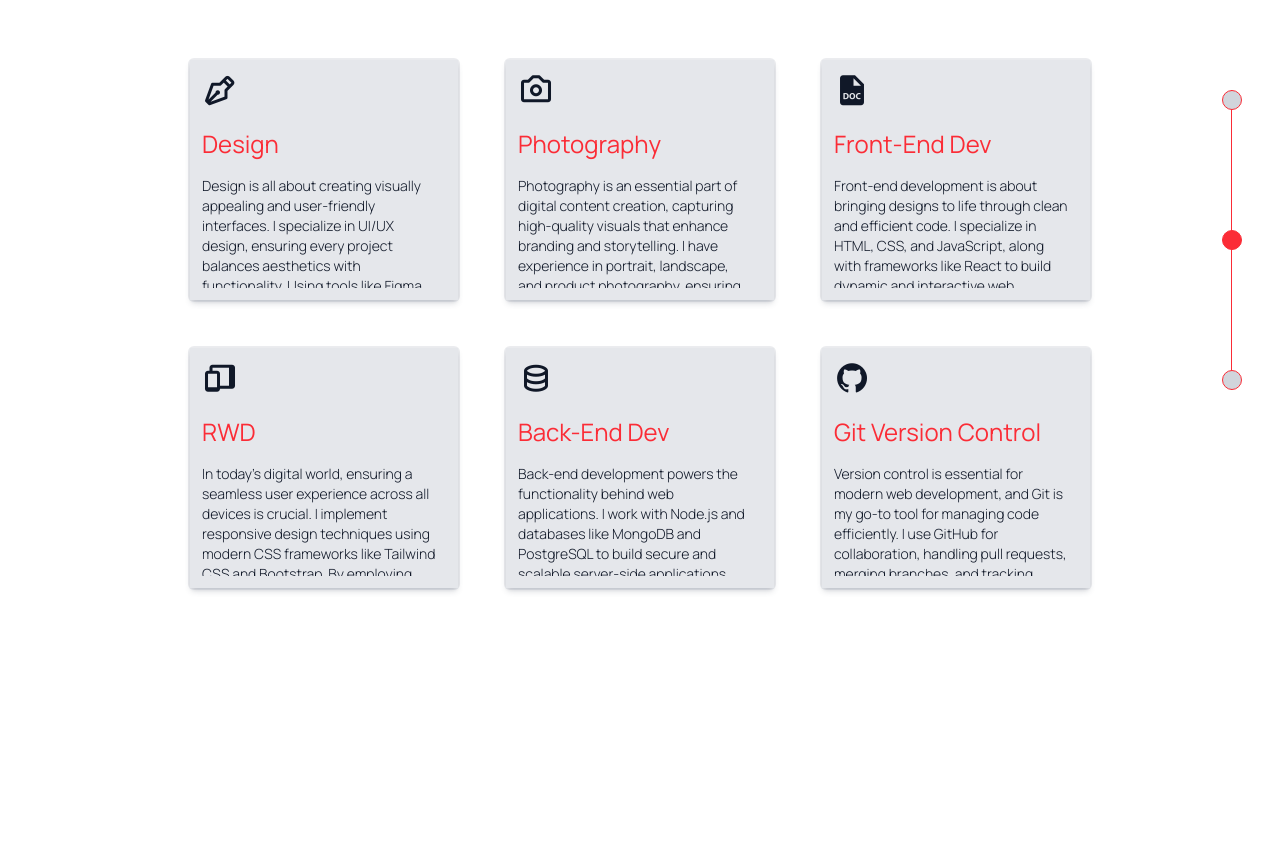
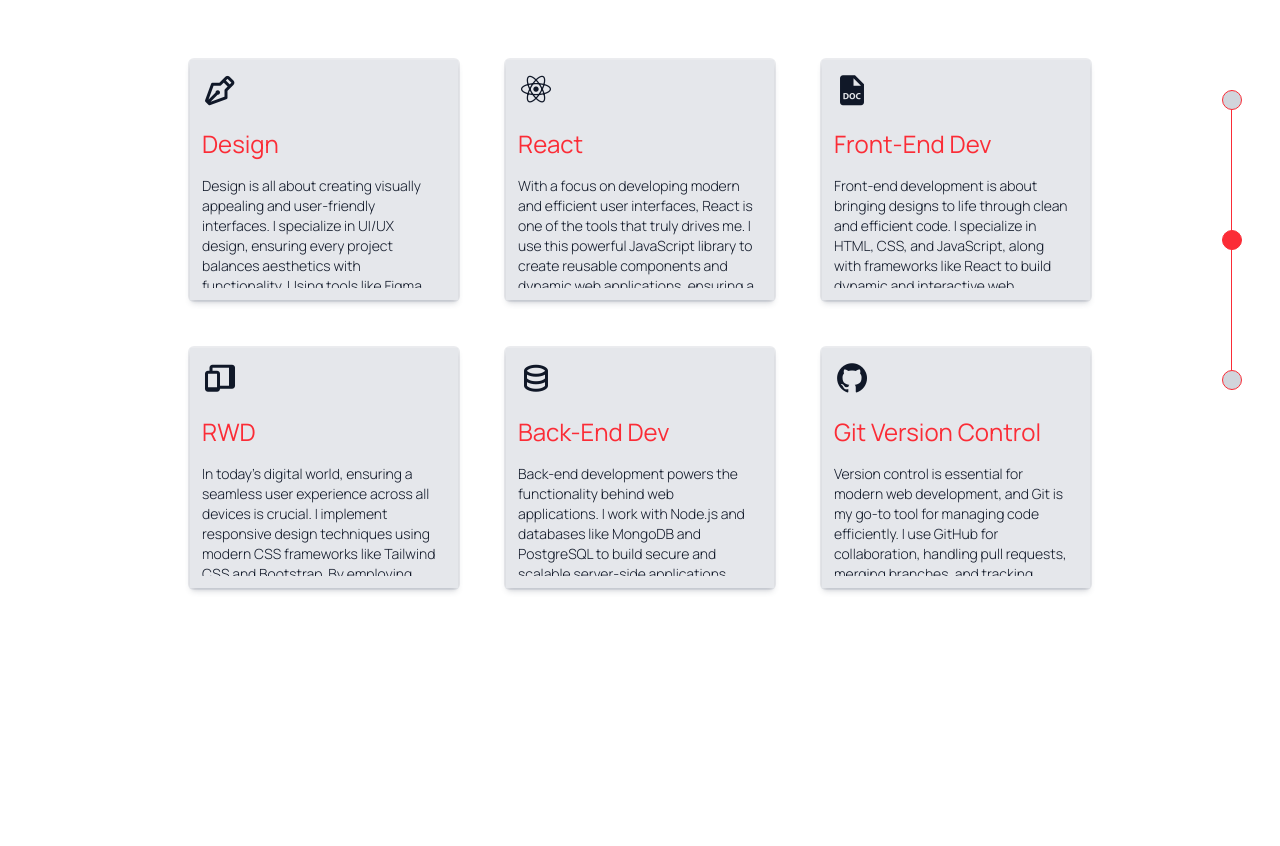
Before and after one commit to Caiohvboas/portfolio-website.github.io, a React (Vite) app: page / in a window 1280 px wide. Shown: the part 960-1806 px from the top of the page. Built offline with nearby package versions, Linux system fonts and the light colour scheme.

Commit message:
criando funcionalidade aos links do componente services e adocionando links corretos no index,jsx

```diff
--- a/src/components/Loader.jsx
+++ b/src/components/Loader.jsx
@@ -1,4 +1,5 @@
 import React from "react";
+
 
 const Loader = ({ isLoading }) => {
   return (
@@ -7,7 +8,7 @@ const Loader = ({ isLoading }) => {
         isLoading ? "opacity-100" : "opacity-0 pointer-events-none"
       }`}
     >
-      <img src="images/loading-gif-1.gif" alt="Loader" className="w-40" />
+      <img src="images/loading.gif" alt="Loader" className="w-40" />
     </div>
   );
 };
--- a/src/components/Services.jsx
+++ b/src/components/Services.jsx
@@ -56,13 +56,15 @@ const Services = () => {
             >
               {isLargeScreen && card.hoverPosition.large === "top" && (
                 <div className="flex justify-between">
-                  {[...Array(card.projectCount)].map((_, i) => (
+              {[...Array(card.projectLinks.length)].map((_, i) => (
                 <a
-                      href="#"
-                      key={index}
+                  href={card.projectLinks[i]}
+                  key={`${index}-${i}`}
+                  target="_blank"
+                  rel="noopener noreferrer"
                   className="text-lg border-red-500 bg-red-500 dark:bg-yellow-500 w-10 aspect-square grid place-items-center text-white rounded-full transition-colors"
                 >
-                      {index + 1}
+                  {i + 1}
                 </a>
               ))}
                 </div>
@@ -72,13 +74,15 @@ const Services = () => {
               </h2>
               {(!isLargeScreen || (isLargeScreen && card.hoverPosition.large === "bottom")) && (
                 <div className="flex justify-between">
-                  {[...Array(card.projectCount)].map((_, i) => (
+              {[...Array(card.projectLinks.length)].map((_, i) => (
                 <a
-                      href="#"
-                      key={index}
+                  href={card.projectLinks[i]}
+                  key={`${index}-${i}`}
+                  target="_blank"
+                  rel="noopener noreferrer"
                   className="text-lg border-red-500 bg-red-500 dark:bg-yellow-500 w-10 aspect-square grid place-items-center text-white rounded-full transition-colors"
                 >
-                      {index + 1}
+                  {i + 1}
                 </a>
               ))}
                 </div>
--- a/src/data/index.js
+++ b/src/data/index.js
@@ -48,70 +48,99 @@ the digital landscape.`
 
 export const skillCards = [
   {
-    link: 'https://www.figma.com/file/0v1x2g3j4k5l6m7n8o9p0q/Design-Portfolio?type=design&node-id=0%3A1&t=abc123',
     icon: 'bx bx-pen',
     title: 'Design',
     description:
       'Design is all about creating visually appealing and user-friendly interfaces. I specialize in UI/UX design, ensuring every project balances aesthetics with functionality. Using tools like Figma and Adobe XD, I craft intuitive layouts that enhance user experience. From wireframes to high-fidelity prototypes, I focus on clean, minimal, and modern designs tailored for web and mobile applications.',
-    projectCount: 3,
+
     hoverPosition: {
       large: 'bottom',
       small: 'bottom',
     },
+    projectLinks: [
+      'https://github.com/Caiohvboas',
+      'https://github.com/Caiohvboas',
+      'https://github.com/Caiohvboas',
+    ],
   },
   {
-    icon: 'bx bx-camera',
-    title: 'Photography',
+    icon: 'bx  bxl-react',
+    title: 'React',
     description:
-      'Photography is an essential part of digital content creation, capturing high-quality visuals that enhance branding and storytelling. I have experience in portrait, landscape, and product photography, ensuring every image is edited and optimized for the web. Understanding lighting, composition, and post-processing allows me to create compelling images that elevate visual communication across various platforms.',
-    projectCount: 3,
+      `With a focus on developing modern and efficient user interfaces, React is one of the tools that truly drives me. I use this powerful JavaScript library to create reusable components and dynamic web applications, ensuring a fluid and interactive user experience. My experience with React includes manipulating the Virtual DOM for performance optimization, using hooks to elegantly manage states and side effects, and integrating with other technologies to build complete solutions. I'm capable of developing anything from responsive landing pages to complex Single Page Applications (SPAs), always striving for best practices and code quality. Explore my projects to see how React allows me to transform ideas into functional and visually appealing interfaces!`,
+
     hoverPosition: {
       large: 'bottom',
       small: 'bottom',
     },
+    projectLinks: [
+      'https://github.com/Caiohvboas',
+      'https://github.com/Caiohvboas',
+      'https://github.com/Caiohvboas',
+    ],
   },
   {
     icon: 'bx bxs-file-doc',
     title: 'Front-End Dev',
     description:
       'Front-end development is about bringing designs to life through clean and efficient code. I specialize in HTML, CSS, and JavaScript, along with frameworks like React to build dynamic and interactive web applications. My focus is on performance, accessibility, and responsiveness, ensuring that every website functions flawlessly across all devices and screen sizes.',
-    projectCount: 3,
+
     hoverPosition: {
       large: 'bottom',
       small: 'bottom',
     },
+    projectLinks: [
+      'https://github.com/Caiohvboas',
+      'https://github.com/Caiohvboas',
+      'https://github.com/Caiohvboas',
+    ],
   },
   {
     icon: 'bx bxs-devices',
     title: 'RWD',
     description:
       "In today's digital world, ensuring a seamless user experience across all devices is crucial. I implement responsive design techniques using modern CSS frameworks like Tailwind CSS and Bootstrap. By employing fluid grids, flexible layouts, and media queries, I create web pages that look great and function perfectly on desktops, tablets, and smartphones.",
-    projectCount: 3,
+
     hoverPosition: {
       large: 'top',
       small: 'bottom',
     },
+    projectLinks: [
+      'https://github.com/Caiohvboas',
+      'https://github.com/Caiohvboas',
+      'https://github.com/Caiohvboas',
+    ],
   },
   {
     icon: 'bx bx-data',
     title: 'Back-End Dev',
     description:
       'Back-end development powers the functionality behind web applications. I work with Node.js and databases like MongoDB and PostgreSQL to build secure and scalable server-side applications. Whether handling authentication, managing API requests, or optimizing database queries, I ensure data is processed efficiently and securely to support seamless front-end interactions.',
-    projectCount: 3,
+
     hoverPosition: {
       large: 'top',
       small: 'bottom',
     },
+    projectLinks: [
+      'https://github.com/Caiohvboas',
+      'https://github.com/Caiohvboas',
+      'https://github.com/Caiohvboas',
+    ],
   },
   {
     icon: 'bx bxl-github',
     title: 'Git Version Control',
     description:
       'Version control is essential for modern web development, and Git is my go-to tool for managing code efficiently. I use GitHub for collaboration, handling pull requests, merging branches, and tracking project changes. Whether working solo or in a team, I ensure code is well-documented, structured, and easily maintainable through proper versioning practices.',
-    projectCount: 3,
+
     hoverPosition: {
       large: 'top',
       small: 'bottom',
     },
+    projectLinks: [
+      'https://github.com/Caiohvboas',
+      'https://github.com/Caiohvboas',
+      'https://github.com/Caiohvboas',
+    ],
   },
 ]
```
Also changed, not shown: public/images/loading.gif (added). Lines whose indentation alone changed are shown as unchanged.
